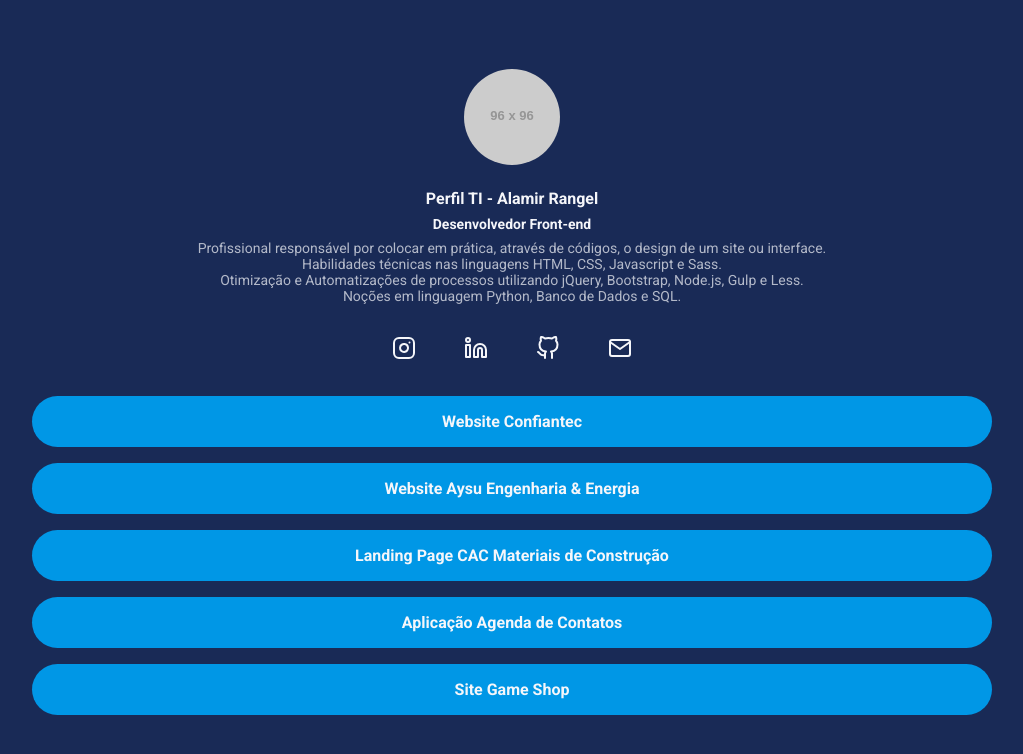
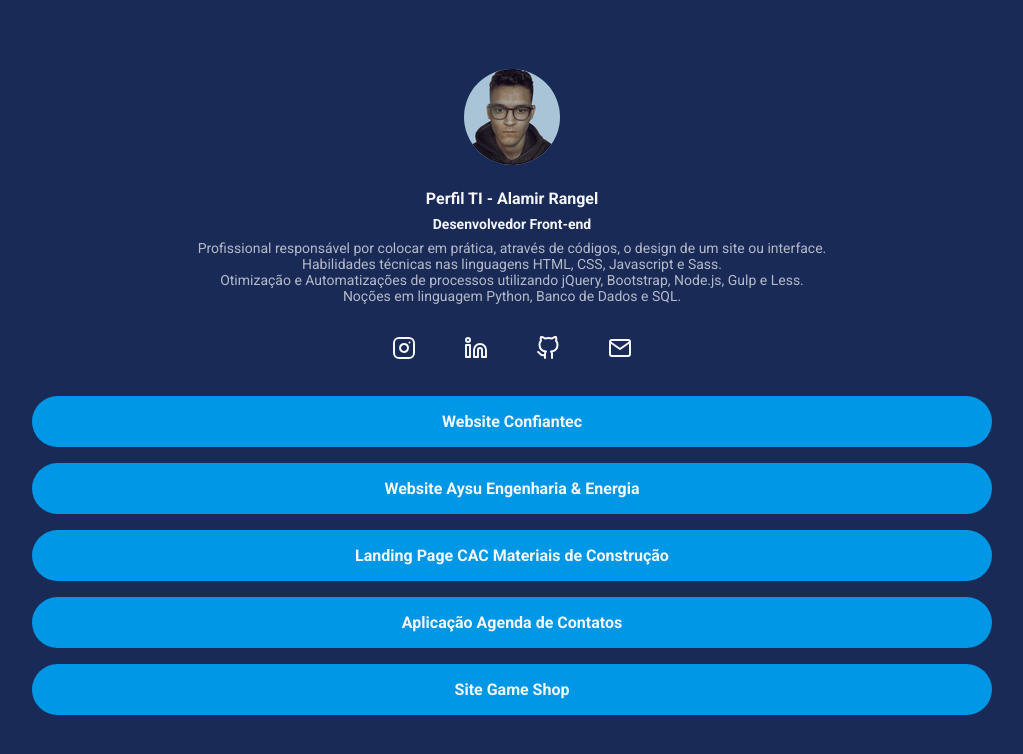
Before and after one commit to alamirrangel/frontend_profile_alamir, a website: page index.html in a window 1280 px wide. Shown: the whole page, without its empty margins (128-1151 px from the left). Drawn offline with Linux system fonts and the light colour scheme.

Commit message:
adicionando foto perfil

```diff
--- a/index.html
+++ b/index.html
@@ -12,7 +12,7 @@
 <body>
     <div class="container">
         <header>
-            <img class="profile-avatar" src="https://via.placeholder.com/96x96"/>
+            <img class="profile-avatar" src="./src/images/perfil  (96 x 96 px).png"/>
             <div class="profile-bio">
                 <h1 class="profile-bio-name">Perfil TI - Alamir Rangel</h1>
                 <h2 class="profile-bio-subtitle">Desenvolvedor Front-end</h2>
```
Also changed, not shown: src/images/perfil  (96 x 96 px).png (added).
